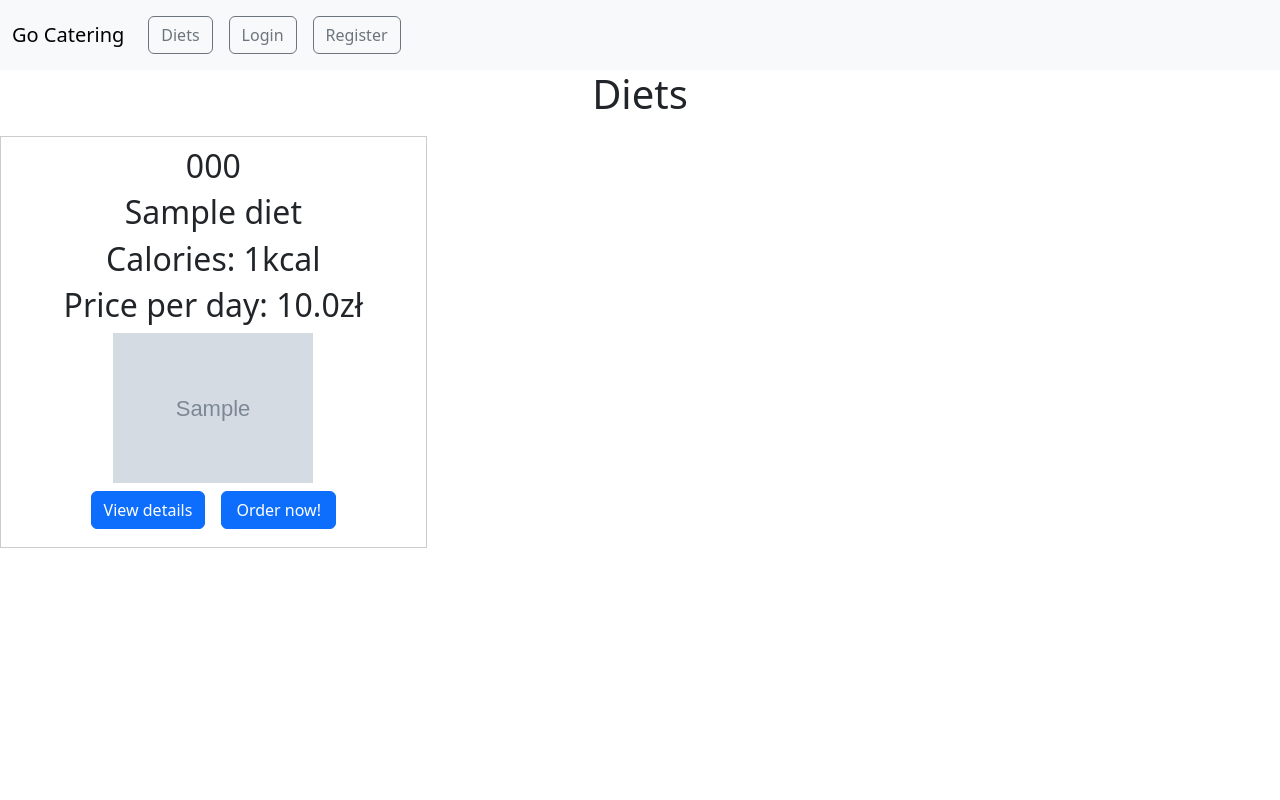
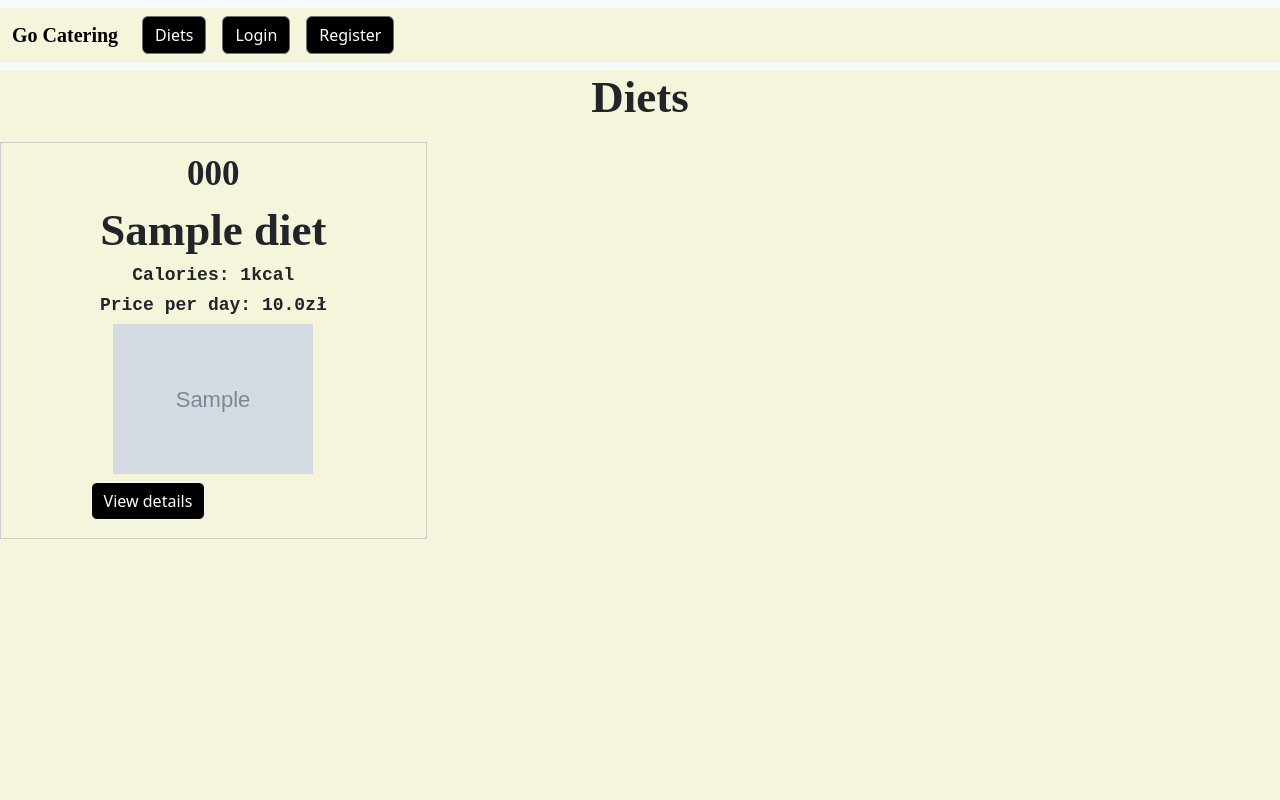
Before and after one commit to LenaMish/GoCatering, a Django app: page /catering/ in a window 1280 px wide. Run offline with Django 4.2, Linux system fonts and the light colour scheme; tables that the repository leaves empty hold one stand-in row (values such as "Sample post"); grey boxes marked "Sample" are stand-in pictures; parts of the project's set-up code (start-up, migrations or seed data) failed here and were passed over.

Commit message:
Update font in the interface

```diff
--- a/CateringApp/catering/models.py
+++ b/CateringApp/catering/models.py
@@ -1,7 +1,7 @@
 from django.contrib.auth.models import User
 from django.db import models
-from decimal import Decimal
-import math
+from django.core.exceptions import ValidationError
+from datetime import datetime
 
 
 class Diet(models.Model):
@@ -24,6 +24,13 @@ class Order(models.Model):
     address = models.CharField(max_length=30)
     total_price = models.FloatField(default=0.0)
 
+    def clean(self):
+        if self.order_date_from < datetime.now().date():
+            raise ValidationError("Order date must be today or in the future.")
+
+        if self.order_date_from > self.order_date_to:
+            raise ValidationError("Order end date must be equal to or after the start date.")
+
     def save(self, force_insert=False, force_update=False, using=None, update_fields=None):
         days = (self.order_date_to - self.order_date_from).days
         self.total_price = self.diet.price_per_day * days
--- a/CateringApp/catering/static/catering/style.css
+++ b/CateringApp/catering/static/catering/style.css
@@ -45,3 +45,17 @@
         background: lightgreen;
         width: 100%;
     }
+
+body {
+    background-color: #f5f5dc;
+}
+
+
+.container-fluid {
+    background-color: beige;
+}
+
+.btn {
+    background-color: black;
+    color: white;
+}
--- a/CateringApp/catering/templates/catering/base.html
+++ b/CateringApp/catering/templates/catering/base.html
@@ -1,3 +1,12 @@
+<style>
+    .logo-name {
+        font-family: 'fantasy';
+        font-size: 45px;
+        font-weight: bold;
+    }
+</style>
+
+
 <!DOCTYPE html>
 <html lang="en">
 <head>
@@ -12,7 +21,7 @@
 
 <nav class="navbar navbar-expand-lg bg-light">
     <div class="container-fluid">
-        <a class="navbar-brand" href="#">Go Catering</a>
+        <a class="navbar-brand logo-name" href="#">Go Catering</a>
         <button class="navbar-toggler" type="button" data-bs-toggle="collapse" data-bs-target="#navbarSupportedContent"
                 aria-controls="navbarSupportedContent" aria-expanded="false" aria-label="Toggle navigation">
             <span class="navbar-toggler-icon"></span>
--- a/CateringApp/catering/templates/catering/diets.html
+++ b/CateringApp/catering/templates/catering/diets.html
@@ -18,21 +18,45 @@
         justify-content: center;
         flex-direction: column;
     }
+
+    .diet-number {
+        font-family: 'American Typewriter', serif; /* Zmiana 'Nunito' na dowolną inną dostępną czcionkę */
+        font-size: 35px; /* Dostosuj rozmiar czcionki do swoich preferencji */
+        font-weight: bold;
+    }
+    .diets,
+    .diet-name {
+        font-family: 'American Typewriter', serif; /* Zmiana 'Nunito' na dowolną inną dostępną czcionkę */
+        font-size: 45px; /* Dostosuj rozmiar czcionki do swoich preferencji */
+        font-weight: bold;
+    }
+
+    .diet-calories,
+    .diet-price {
+        font-family: 'Courier New', monospace; /* Zmiana 'Nunito' na dowolną inną dostępną czcionkę */
+        font-size: 18px; /* Dostosuj rozmiar czcionki do swoich preferencji */
+        font-weight: bold;
+    }
+    .center-button {
+        text-align: center;
+    }
 </style>
 
-<h1 class="center-heading">Diets</h1>
+<h1 class="center-heading diets">Diets</h1>
 
 <div class="grid">
     {% for diet in diets %}
     <div class="order-item">
-        <h2>{{ diet.number }}</h2>
-        <h2>{{ diet.name }}</h2>
-        <h2>Calories: {{ diet.calories }}kcal</h2>
-        <h2>Price per day: {{ diet.price_per_day }}zł</h2>
+        <h2 class="diet-number">{{ diet.number }}</h2>
+        <h2 class="diet-name">{{ diet.name }}</h2>
+        <h2 class="diet-calories">Calories: {{ diet.calories }}kcal</h2>
+        <h2 class="diet-price">Price per day: {{ diet.price_per_day }}zł</h2>
         <img class="item-image" src="{{ diet.image }} " alt="diets">
         <div class="grid-2">
-        <a href="{% url 'catering:diets_details' pk=diet.id %}" class="btn btn-primary m-2">View details</a>
-        <a href="{% url 'catering:make_order' pk=diet.id %}" class="btn btn-primary m-2">Order now!</a>
+            <a href="{% url 'catering:diets_details' pk=diet.id %}" class="btn btn-light m-2">View details</a>
+            {% if user.is_authenticated %}
+                <a href="{% url 'catering:make_order' pk=diet.id %}" class="btn btn-light m-2">Order now!</a>
+            {% endif %}
         </div>
     </div>
 
--- a/CateringApp/catering/templates/catering/login.html
+++ b/CateringApp/catering/templates/catering/login.html
@@ -24,7 +24,7 @@
         </div>
         {% endfor %}
     </div>
-    <button type="submit" class="btn btn-info">Submit!</button>
+    <button type="submit" class="btn btn-light m-2">Submit!</button>
 </form>
 
 {% endblock %}
--- a/CateringApp/catering/templates/catering/register.html
+++ b/CateringApp/catering/templates/catering/register.html
@@ -24,7 +24,7 @@
             </div>
             {% endfor %}
         </div>
-        <button type="submit" class="btn btn-info">Submit!</button>
+        <button type="submit" class="btn btn-light m-2">Submit!</button>
     </form>
 
 </div>
--- a/CateringApp/catering/urls.py
+++ b/CateringApp/catering/urls.py
@@ -14,5 +14,6 @@ urlpatterns = [
     path('make_order/<int:pk>', views.MakeOrderView.as_view(), name='make_order'),
     path('order_preview/<int:pk>', views.OrderPreviewView.as_view(), name='order_preview'),
     path('confirm_order/<int:pk>', views.OrderConfirmView.as_view(), name='confirm_order'),
+    path('delete_order/<int:diet_id>', views.DeleteOrderView.as_view(), name='delete_order'),
     path("activate/<code>", views.ActivateAccountView.as_view(), name="activate"),
 ] + static(settings.MEDIA_URL, document_root = settings.MEDIA_ROOT)
--- a/CateringApp/catering/views.py
+++ b/CateringApp/catering/views.py
@@ -4,7 +4,7 @@ import pytz
 from django.contrib.auth import authenticate, login, logout
 from django.contrib.auth.mixins import LoginRequiredMixin
 from django.contrib.auth.models import User
-from django.http import HttpResponse
+from django.http import HttpResponse, HttpResponseBadRequest
 from django.shortcuts import render, redirect
 from django.contrib import messages
 from django.core.mail import send_mail
@@ -105,19 +105,6 @@ class MakeOrderView(LoginRequiredMixin, FormView):
     form_class = OrderDietForm
     success_url = reverse_lazy('catering:order_preview')
 
-    # def form_valid(self, form):
-    #     diet_id = self.kwargs['diet_id']
-    #     diet = Diet.objects.get(pk=diet_id)
-    #
-    #     order = form.save(commit=False)
-    #     order.user_name = self.request.user
-    #     order.diet = diet
-    #     days = (order.order_date_to - order.order_date_from).days
-    #     order.total_price = diet.price_per_day * days
-    #     order.save()
-    #
-    #     return super().form_valid(form)
-
     def get_context_data(self, **kwargs):
         context = super().get_context_data(**kwargs)
         diet_id = self.kwargs['pk']
@@ -133,6 +120,8 @@ class OrderPreviewView(LoginRequiredMixin, View):
         print(request.POST)
 
         form = OrderDietForm(request.POST)
+        context = {"form": form}
+
         if form.is_valid():
             diet = Diet.objects.get(id=pk)
             days = (form.cleaned_data["order_date_to"] - form.cleaned_data["order_date_from"]).days
@@ -146,16 +135,9 @@ class OrderPreviewView(LoginRequiredMixin, View):
                 "total_price": total_price,
                 "form": form
             }
+        else:
+            return redirect("catering:make_order", pk=pk)
         return render(request, self.template_name, context)
-
-    #
-    # def get_object(self):
-    #     order_id = self.request.session.get('order_diet_id')
-    #     try:
-    #         order = Order.objects.get(pk=order_id)
-    #         return order
-    #     except Order.DoesNotExist:
-    #         return None
 
 
 class OrderConfirmView(LoginRequiredMixin, View):
@@ -174,6 +156,15 @@ class OrderConfirmView(LoginRequiredMixin, View):
             return redirect("catering:orders")
 
 
+class DeleteOrderView(View):
+    def post(self, request, diet_id):
+        orders = Order.objects.filter(diet__id=diet_id)
+        if orders.exists():
+            orders.first().delete()
+
+        return redirect('catering:orders')
+
+
 @register.filter
 def get_url(url_name):
     return reverse(url_name)
```
Also changed, not shown: CateringApp/catering/templates/catering/diets_details.html (+29 -6 lines), CateringApp/catering/templates/catering/make_order.html (+21 -3 lines), CateringApp/catering/templates/catering/order_preview.html (+38 -8 lines), CateringApp/catering/templates/catering/orders.html (+28 -6 lines), 1 other file.
